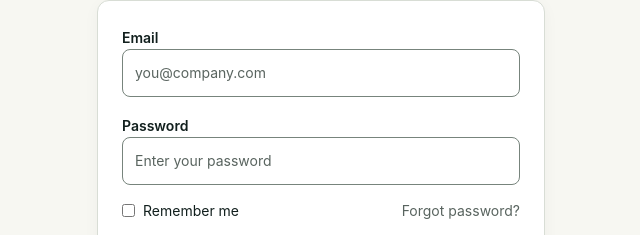
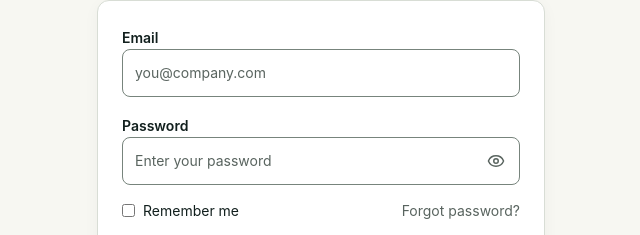
Before and after one commit to HamaBTW/AnOps, a Next.js app: page /login in a window 1280 px wide. Shown: the part 297-532 px from the top of the page, without its empty margins (319-959 px from the left). Built offline with nearby package versions, Linux system fonts and the light colour scheme; no server answers; a web font is replaced by a local one.

Commit message:
feat: add password visibility toggle to text field component

```diff
--- a/src/shared/components/ui/text-field.tsx
+++ b/src/shared/components/ui/text-field.tsx
@@ -1,7 +1,8 @@
 "use client";
 
-import { forwardRef } from "react";
+import { forwardRef, useState } from "react";
 import type { InputHTMLAttributes } from "react";
+import { Eye, EyeOff } from "lucide-react";
 import { cn } from "@/shared/lib/utils";
 
 type TextFieldProps = InputHTMLAttributes<HTMLInputElement> & {
@@ -18,27 +19,45 @@ export const TextField = forwardRef<HTMLInputElement, TextFieldProps>(
       : hint
       ? `${inputId}-hint`
       : undefined;
+    const [showPassword, setShowPassword] = useState(false);
+    const isPassword = props.type === "password";
 
     return (
       <div className="space-y-1.5">
         <label htmlFor={inputId} className="text-sm font-semibold text-[var(--color-text-primary)]">
           {label}
         </label>
+        <div className="relative">
           <input
             ref={ref}
             id={inputId}
             aria-invalid={Boolean(error)}
             aria-describedby={describedBy}
+            type={isPassword && showPassword ? "text" : props.type}
             className={cn(
               "w-full h-12 px-3 rounded-[var(--radius-control)] border bg-[var(--color-bg-surface)] text-sm text-[var(--color-text-primary)] placeholder:text-[var(--color-text-secondary)] min-h-[44px]",
               "focus:outline-none focus:ring-[3px] focus:ring-offset-[2px] focus:ring-offset-[var(--color-bg-surface)]",
               error
                 ? "border-[#c0392b] focus:ring-[#c0392b]/30"
                 : "border-[var(--color-border-control)] focus:ring-[var(--color-focus-ring)]",
+              isPassword && "pr-11",
               className
             )}
             {...props}
           />
+          {isPassword && (
+            <button
+              type="button"
+              tabIndex={-1}
+              aria-label={showPassword ? "Hide password" : "Show password"}
+              aria-pressed={showPassword}
+              onClick={() => setShowPassword((v) => !v)}
+              className="absolute right-2 top-1/2 -translate-y-1/2 flex h-8 w-8 items-center justify-center rounded-full text-[var(--color-text-secondary)] hover:text-[var(--color-text-primary)] transition-colors"
+            >
+              {showPassword ? <EyeOff size={18} /> : <Eye size={18} />}
+            </button>
+          )}
+        </div>
         {error ? (
           <p id={`${inputId}-error`} role="alert" className="text-xs text-[#c0392b]">
             {error}
```
Lines whose indentation alone changed are shown as unchanged.
